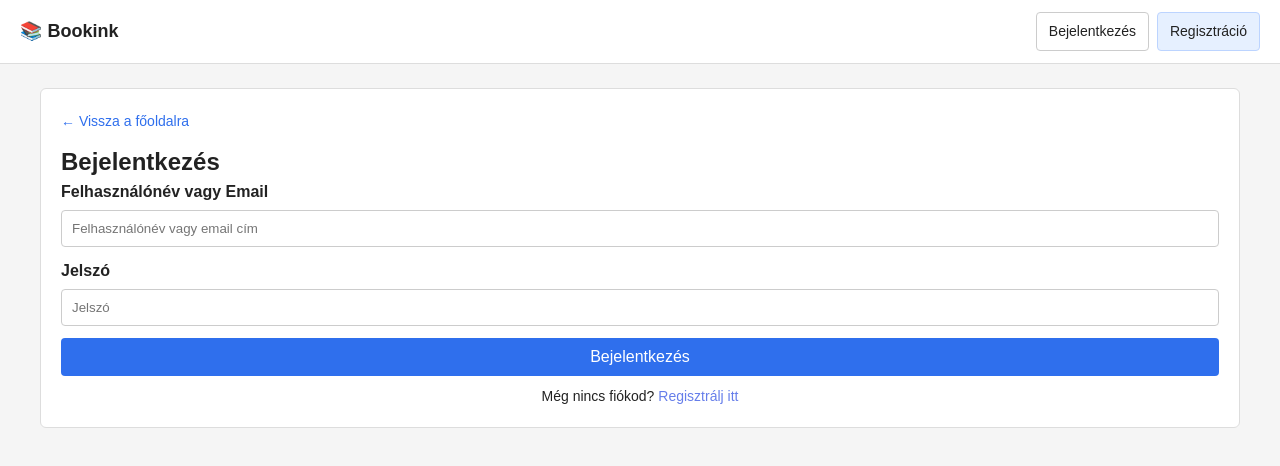
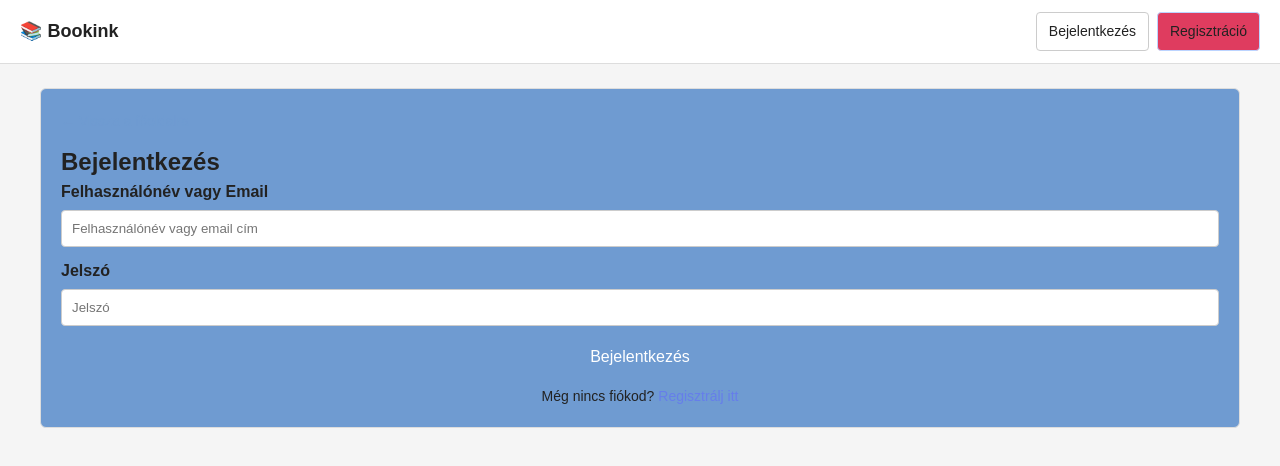
Before and after one commit to Benzsi/bookink_frontend, a React (Vite) app in the folder BOOKINK/: page /login in a window 1280 px wide. Shown: the top 466 px of the page. Built offline with nearby package versions, Linux system fonts and the light colour scheme.

Commit message:
global  CSS variables for consistency FRIST VERSION

```diff
--- a/BOOKINK/src/App.css
+++ b/BOOKINK/src/App.css
@@ -6,23 +6,23 @@ body { font-family: Arial, sans-serif; background: #f5f5f5; color: #222; }
 .header-buttons { display: flex; gap: 8px; }
 .btn { border: 1px solid #ccc; background: #fff; padding: 8px 12px; border-radius: 4px; cursor: pointer; text-decoration: none; color: #222; font-size: 14px; }
 .btn:hover { background: #f0f0f0; }
-.btn-register { background: #e6f0ff; border-color: #bcd4ff; }
-.btn-logout { background: #ffecec; border-color: #f5c2c2; }
+.btn-register { background: var(--color-primary); border-color: #bcd4ff; }
+.btn-logout { background: var(--color-accent); border-color: #f5c2c2; }
 .main-container { flex: 1; padding: 24px; display: flex; justify-content: center; align-items: flex-start; }
 .home { max-width: 640px; width: 100%; }
 .home h1 { font-size: 28px; margin-bottom: 12px; }
 .home p { margin-bottom: 16px; line-height: 1.5; color: #444; }
 .home-buttons { display: flex; gap: 10px; flex-wrap: wrap; }
-.btn-primary { display: inline-block; padding: 10px 14px; background: #2f6fed; color: #fff; border-radius: 4px; text-decoration: none; border: none; }
+.btn-primary { display: inline-block; padding: 10px 14px; background: var(--color-primary); color: #fff; border-radius: 4px; text-decoration: none; border: none; }
 .btn-primary:hover { background: #255dcc; }
-.auth-container, .profile-container, .admin-container { width: 100%; max-width: 1200px; background: #fff; border: 1px solid #ddd; border-radius: 6px; padding: 20px; }
+.auth-container, .profile-container, .admin-container { width: 100%; max-width: 1200px; background: var(--color-accent); border: 1px solid #ddd; border-radius: 6px; padding: 20px; }
 .form-group { margin-bottom: 12px; }
 .form-group label { display: block; margin-bottom: 6px; font-weight: 600; }
 .form-group input, .form-group select { width: 100%; padding: 10px; border: 1px solid #ccc; border-radius: 4px; }
-.form-submit { width: 100%; padding: 10px; background: #2f6fed; color: #fff; border: none; border-radius: 4px; cursor: pointer; }
+.form-submit { width: 100%; padding: 10px; background: var(--color-accent); color: #fff; border: none; border-radius: 4px; cursor: pointer; }
 .form-submit:hover { background: #255dcc; }
 .form-link { margin-top: 10px; text-align: center; font-size: 14px; }
-.back-btn { display: inline-block; margin-bottom: 12px; color: #2f6fed; text-decoration: none; font-size: 14px; }
+.back-btn { display: inline-block; margin-bottom: 12px; color: var(--color-accent); text-decoration: none; font-size: 14px; }
 .error-message { padding: 10px; background: #ffecec; border: 1px solid #f5c2c2; border-radius: 4px; margin-bottom: 12px; }
 .success-message { padding: 10px; background: #ecffec; border: 1px solid #b8e6b8; border-radius: 4px; margin-bottom: 12px; }
 .profile-info { margin-bottom: 16px; }
@@ -30,11 +30,11 @@ body { font-family: Arial, sans-serif; background: #f5f5f5; color: #222; }
 .admin-controls { display: flex; gap: 8px; margin-bottom: 12px; flex-wrap: wrap; }
 .users-table { border: 1px solid #ddd; border-radius: 4px; overflow: hidden; }
 .table-header, .table-row { display: grid; grid-template-columns: 60px 1fr 150px 100px 120px 150px; gap: 8px; padding: 10px; font-size: 14px; }
-.table-header { background: #f0f0f0; font-weight: 700; }
+.table-header { background: var(--color-primary); font-weight: 700; }
 .col-actions { display: flex; gap: 6px; flex-wrap: wrap; }
 .btn-small { padding: 6px 10px; border: 1px solid #ccc; background: #fff; border-radius: 4px; cursor: pointer; }
-.btn-edit { background: #e6f0ff; }
-.btn-delete { background: #ffecec; }
-.btn-save { background: #ecffec; }
+.btn-edit { background: var(--color-primary); }
+.btn-delete { background: var(--color-accent); }
+.btn-save { background: var(--color-secondary); }
 .btn-cancel { background: #f0f0f0; }
 @media (max-width: 900px) { .table-header, .table-row { grid-template-columns: 1fr; } }
--- a/BOOKINK/src/index.css
+++ b/BOOKINK/src/index.css
@@ -11,6 +11,11 @@
   text-rendering: optimizeLegibility;
   -webkit-font-smoothing: antialiased;
   -moz-osx-font-smoothing: grayscale;
+
+  /* Brand Colors */
+  --color-primary: #DF3C5F;
+  --color-secondary: #224193;
+  --color-accent: #6F9BD1;
 }
 
 a {
```
